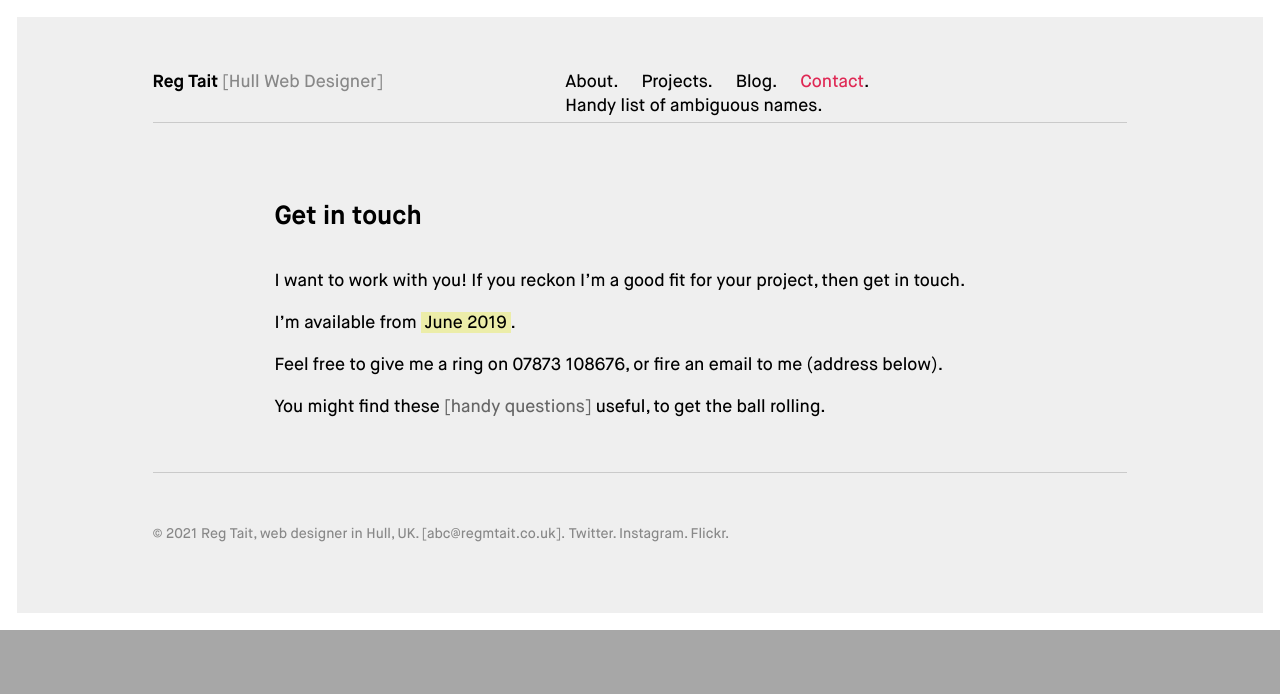
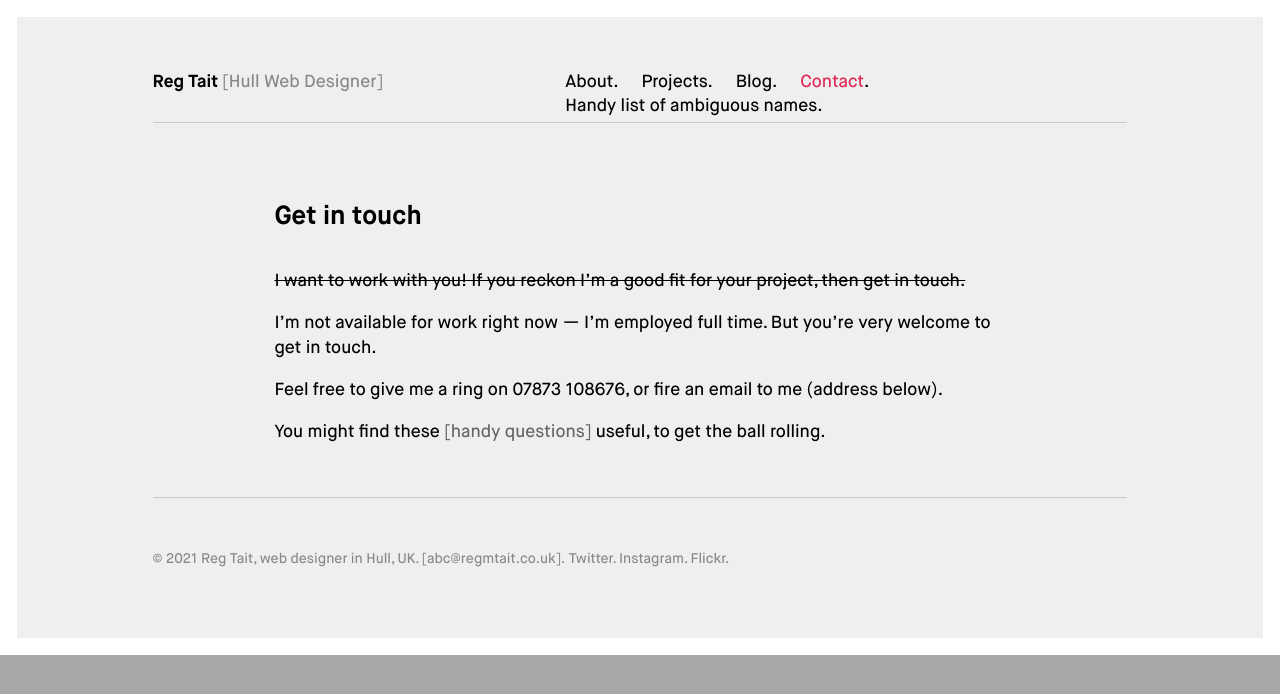
Before and after one commit to regmtait/regmtait.co.uk, a Jekyll site: the page built from 4-contact.md, in a window 1280 px wide. Shown: the top 694 px of the page. Built offline with Jekyll 4.4.1, drawn with Linux system fonts in a browser that asks for light colours.

Commit message:
Update 4-contact.md

```diff
--- a/4-contact.md
+++ b/4-contact.md
@@ -11,9 +11,9 @@ bannerpic: none.png
 
 ---
 
-I want to work with you! If you reckon I'm a good fit for your project, then get in touch.
+~~I want to work with you! If you reckon I'm a good fit for your project, then get in touch.~~
 
-I'm available from <em>June 2019</em>.
+I'm not available for work right now — I'm employed full time. But you're very welcome to get in touch.
 
 Feel free to give me a ring on 07873 108676, or fire an email to me (address below).
 
```
